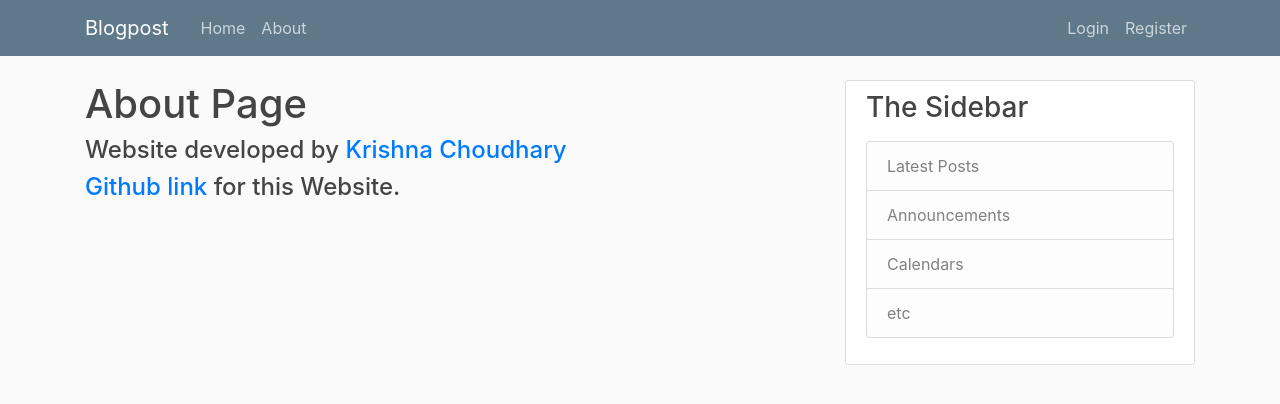
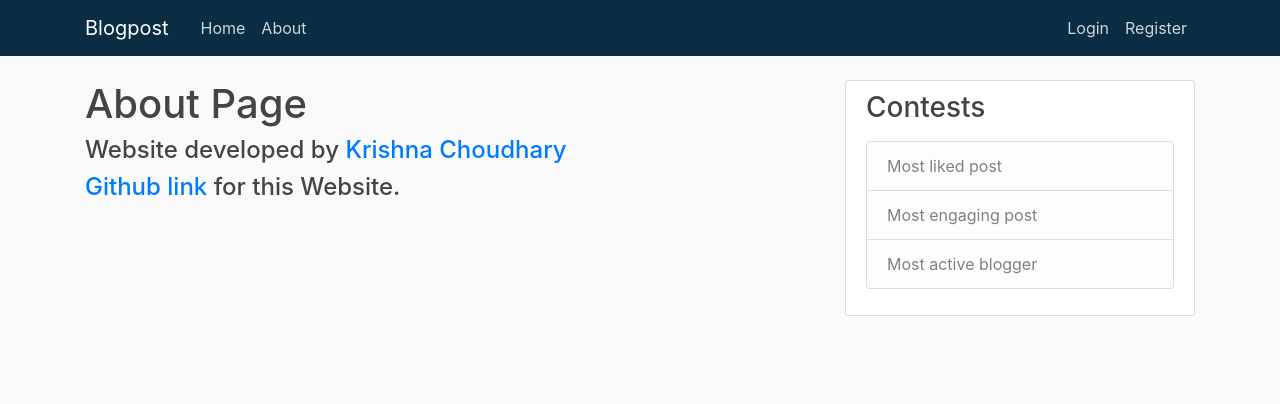
Before and after one commit to krishu1501/blogging-site, a Flask app: page /about in a window 1280 px wide. Shown: the top 404 px of the page. Run offline with Flask 2, Linux system fonts and the light colour scheme; some libraries are stand-ins or nearby versions.

Commit message:
minor content change

```diff
--- a/flaskblog/__init__.py
+++ b/flaskblog/__init__.py
@@ -15,7 +15,7 @@ mail = Mail()
 
 
 
-def create_app(config_class=config_for['prod']):
+def create_app(config_class=config_for['dev']):
     app = Flask(__name__)
     app.config.from_object(config_class)
 
--- a/flaskblog/config.py
+++ b/flaskblog/config.py
@@ -29,7 +29,8 @@ class ProdConfig(Config):
         port = os.environ['RDS_PORT']
         database = os.environ['RDS_DB_NAME']
         SQLALCHEMY_DATABASE_URI = f'mysql+pymysql://{username}:{password}@{host}:{port}/{database}'
-    except:
+    except Exception as e:
+        print(e)
         print('Exception handled in ProdConfig. Prod variables not defined!')
 
 config_for = {
--- a/flaskblog/static/main.css
+++ b/flaskblog/static/main.css
@@ -9,7 +9,7 @@ body {
   }
 
   .bg-steel {
-    background-color: #5f788a;
+    background-color: #0b2d43;
   }
 
   .site-header .navbar-nav .nav-link {
--- a/flaskblog/templates/layout.html
+++ b/flaskblog/templates/layout.html
@@ -58,13 +58,12 @@
             </div>
             <div class="col-md-4">
             <div class="content-section">
-                <h3>The Sidebar</h3>
+                <h3>Contests</h3>
                 <p class='text-muted'>
                 <ul class="list-group">
-                    <li class="list-group-item list-group-item-light">Latest Posts</li>
-                    <li class="list-group-item list-group-item-light">Announcements</li>
-                    <li class="list-group-item list-group-item-light">Calendars</li>
-                    <li class="list-group-item list-group-item-light">etc</li>
+                    <li class="list-group-item list-group-item-light">Most liked post</li>
+                    <li class="list-group-item list-group-item-light">Most engaging post</li>
+                    <li class="list-group-item list-group-item-light">Most active blogger</li>
                 </ul>
                 </p>
             </div>
```
Also changed, not shown: flaskblog/site.db, flaskblog/static/profile_pics/0051b88d6ab50a6f5fca2f177659820305341239f1aae1fae4e0443267244473.png (added), flaskblog/static/profile_pics/43ef7a76b8451ac8464f4205d0a4d7f86f0aff867e424afb578059a8d01b3b7b.png (added), flaskblog/static/profile_pics/456abae9a4a26f9ec49e46ba464b2926531c02e2a174e63ae6bde28b4bf50e49.jpg (deleted), flaskblog/static/profile_pics/b2aeb43769ab818b44f7ed4d1a0419f6df143d6b4227b5f1c82900b38caa3944.jpg (deleted), flaskblog/static/profile_pics/cc2a202b55a6ab7c86a8522dcdff65d0502a0dd6e3a33bad95f8a71f0818bfb2.jpg (deleted), flaskblog/static/profile_pics/d5a482fd431f50bcd026870fc3d5b7c44ecb09c4c5e6066219fe736ada77805f.jpeg (added).
